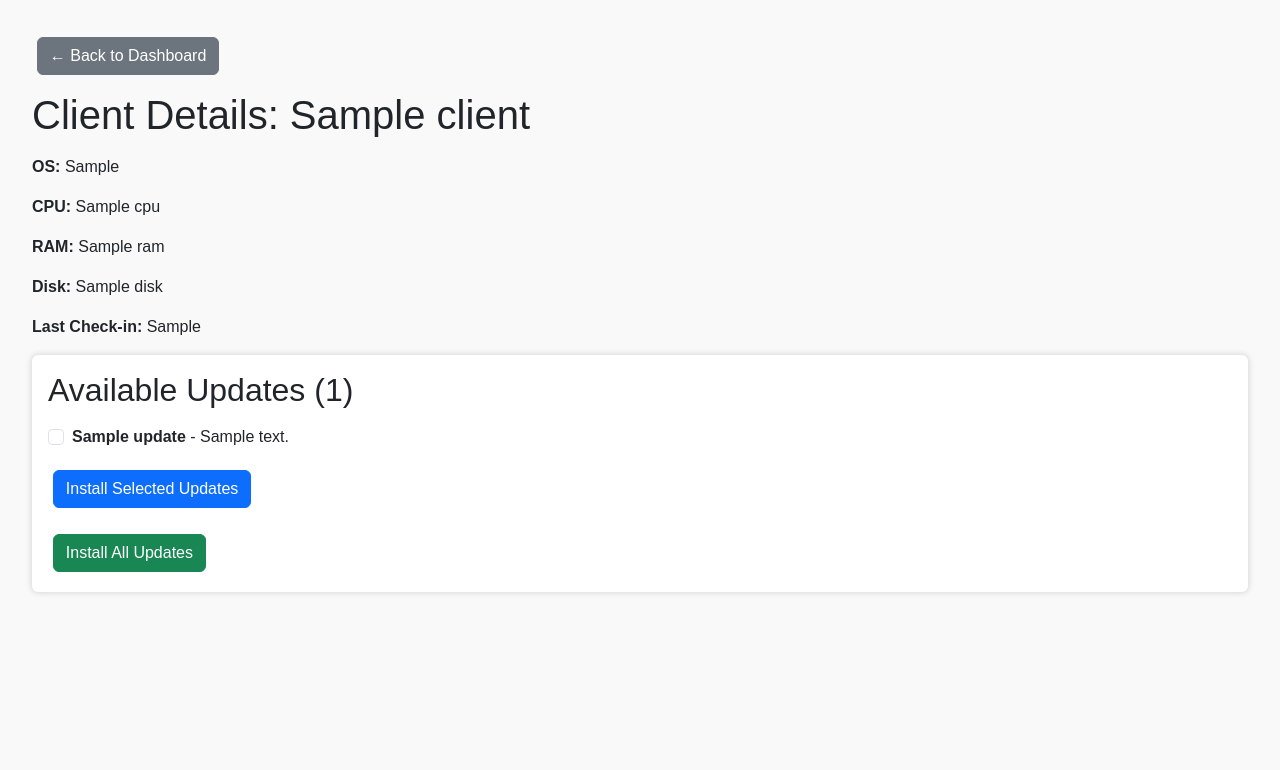
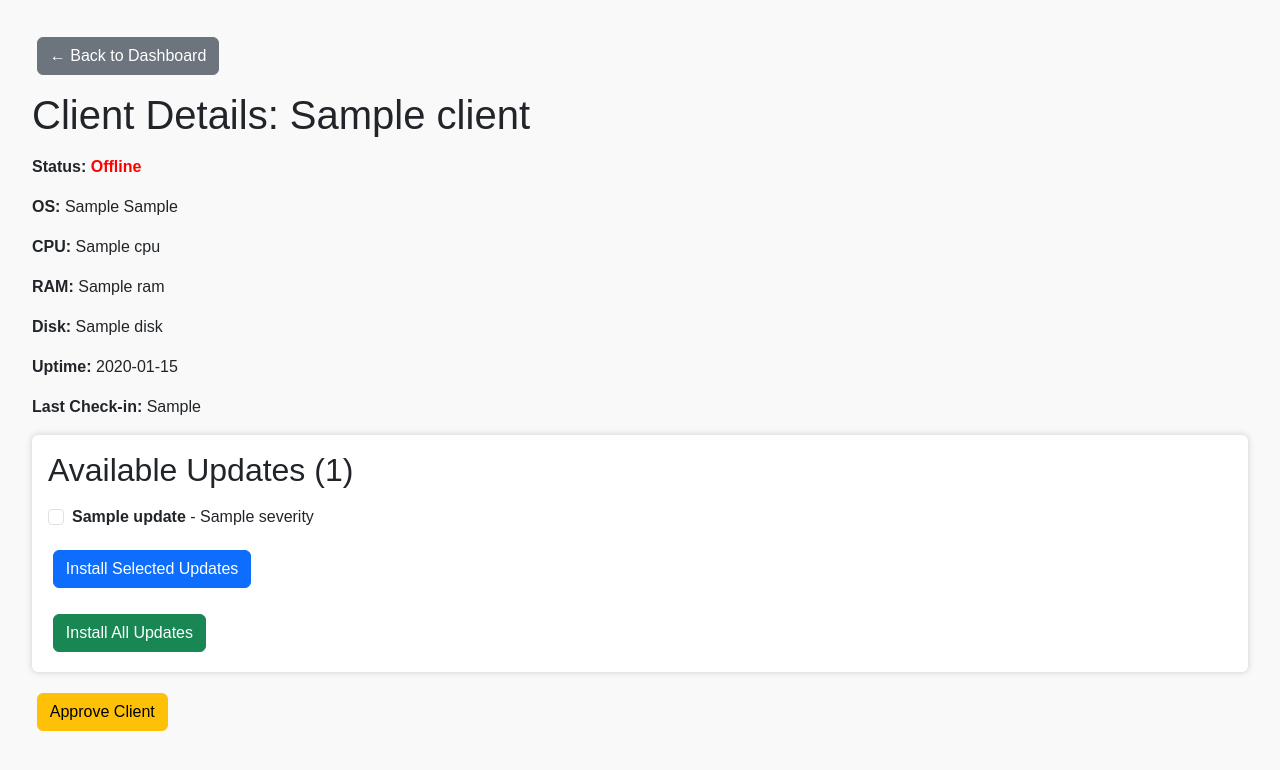
Before and after one commit to gitarman94/PatchPilot, a Python web app: template templates/client_detail.html in a window 1280 px wide. Shown: the top 770 px of the page. Run offline with Jinja, Linux system fonts and the light colour scheme; the template is opened without the code that fills it: most values are stand-ins (such as "Sample title", 1, 10 or a date in 2020).

Commit message:
Update client_detail.html

```diff
--- a/templates/client_detail.html
+++ b/templates/client_detail.html
@@ -6,7 +6,6 @@
     <link
         href="https://cdn.jsdelivr.net/npm/bootstrap@5.3.0/dist/css/bootstrap.min.css"
         rel="stylesheet"
-        integrity="sha384‑9ndCyUa5iZ0r+0E0vx+X2RjyQ+8XK8cYrFQp0S6Z6ZqD6A8m9aX9Q5UfjyxT279C"
         crossorigin="anonymous"
     />
     <style>
@@ -27,16 +26,33 @@
         h1, h2 {
             margin-bottom: 1rem;
         }
+        .status-online {
+            color: green;
+            font-weight: bold;
+        }
+        .status-offline {
+            color: red;
+            font-weight: bold;
+        }
     </style>
 </head>
 <body>
     <a href="/" class="btn btn-secondary mb-3">← Back to Dashboard</a>
 
     <h1>Client Details: {{ client.client_name or client.id }}</h1>
-    <p><strong>OS:</strong> {{ client.os or 'N/A' }}</p>
+
+    <p><strong>Status:</strong>
+        {% if client.is_online() %}
+            <span class="status-online">Online</span>
+        {% else %}
+            <span class="status-offline">Offline</span>
+        {% endif %}
+    </p>
+    <p><strong>OS:</strong> {{ client.os or 'N/A' }} {{ client.os_version or '' }}</p>
     <p><strong>CPU:</strong> {{ client.cpu or 'N/A' }}</p>
     <p><strong>RAM:</strong> {{ client.ram or 'N/A' }}</p>
     <p><strong>Disk:</strong> {{ client.disk or 'N/A' }}</p>
+    <p><strong>Uptime:</strong> {{ client.uptime() or 'N/A' }}</p>
     <p><strong>Last Check-in:</strong> {{ client.last_checkin or 'Never' }}</p>
 
     <div class="update-list">
@@ -53,11 +69,12 @@
                         class="form-check-input"
                         type="checkbox"
                         name="updates"
-                        value="{{ update.update_id }}"
-                        id="update-{{ update.update_id }}"
+                        value="{{ update.kb_or_package }}"
+                        id="update-{{ loop.index }}"
                     />
-                    <label class="form-check-label" for="update-{{ update.update_id }}">
-                        <strong>{{ update.title }}</strong> - {{ update.description }}
+                    <label class="form-check-label" for="update-{{ loop.index }}">
+                        <strong>{{ update.title or update.kb_or_package }}</strong>
+                        {% if update.severity %} - {{ update.severity }}{% endif %}
                     </label>
                 </div>
                 {% endfor %}
@@ -76,6 +93,12 @@
         {% endif %}
     </div>
 
+    {% if not client.approved %}
+        <form method="post" action="/approve/{{ client.id }}" style="margin-top:1em;">
+            <button type="submit" class="btn btn-warning">Approve Client</button>
+        </form>
+    {% endif %}
+
     <script src="https://cdn.jsdelivr.net/npm/bootstrap@5.3.0/dist/js/bootstrap.bundle.min.js" crossorigin="anonymous"></script>
 </body>
 </html>
```
